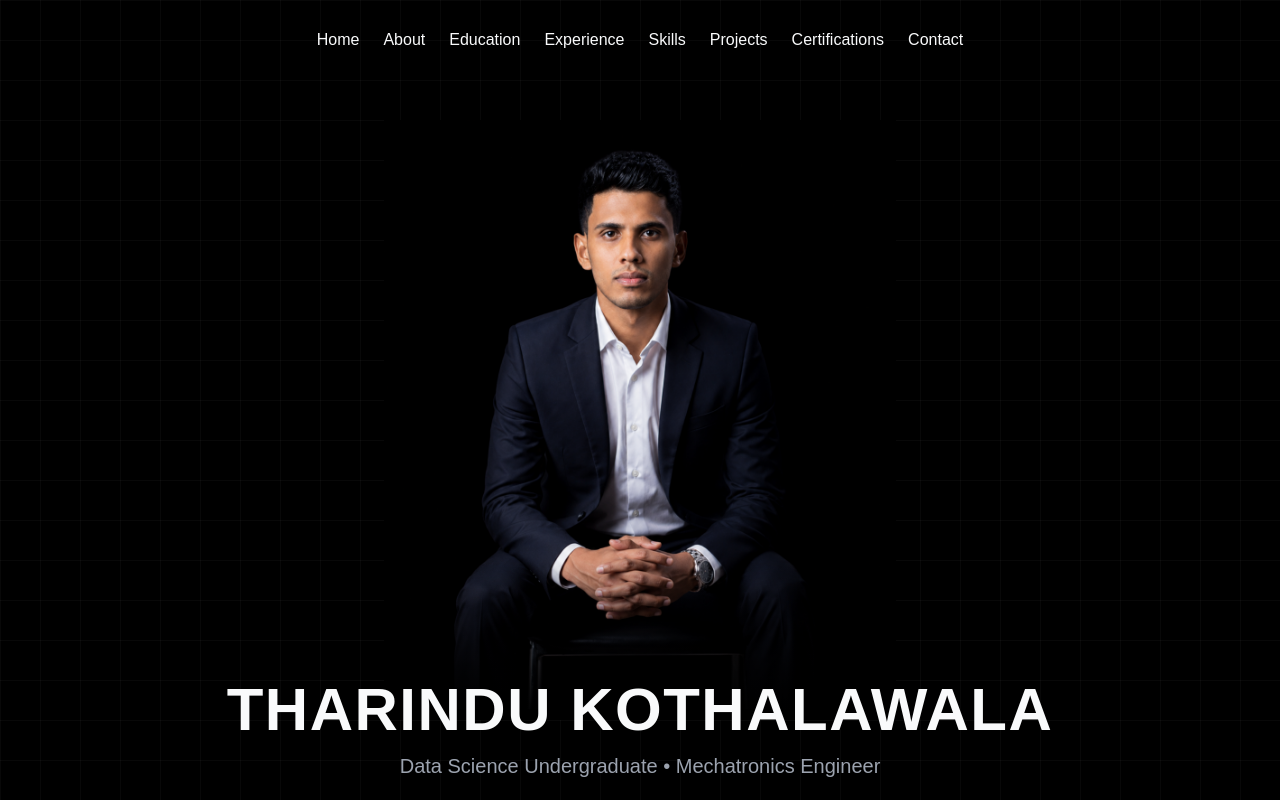
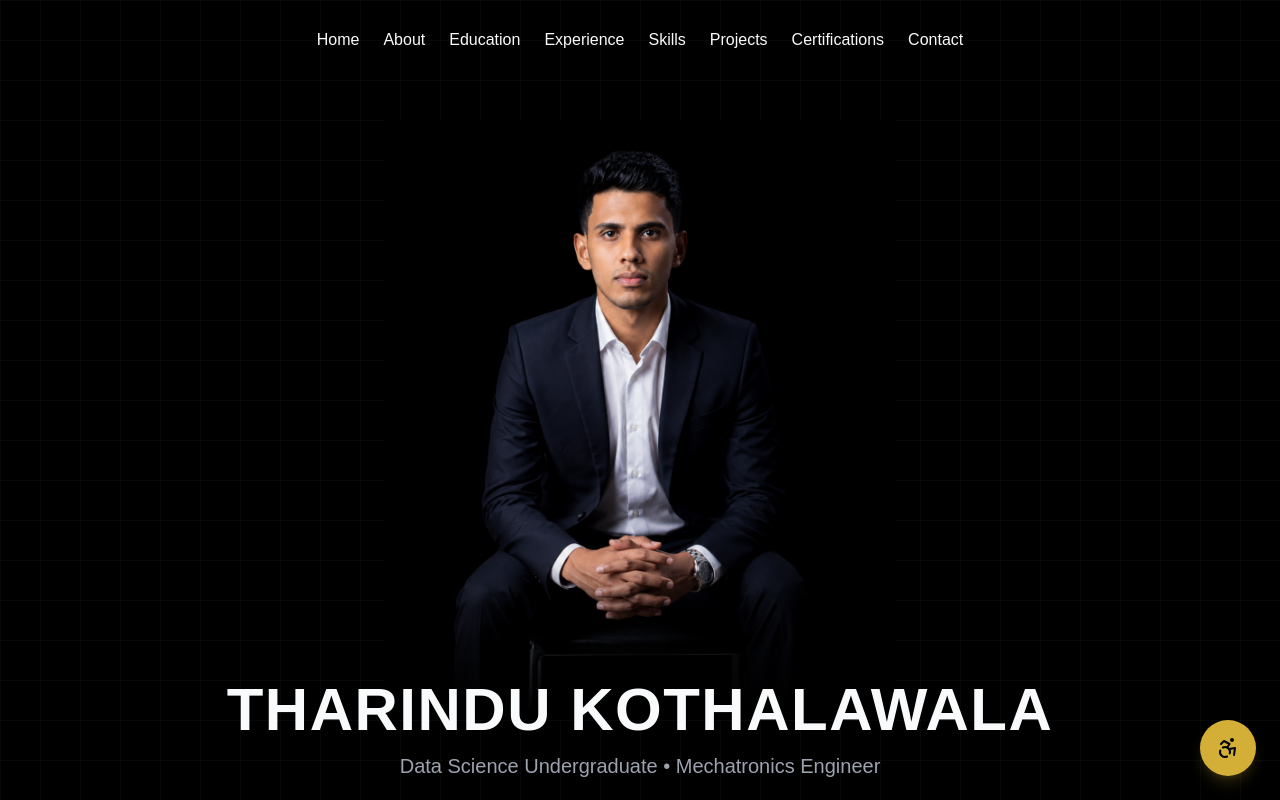
Before and after one commit to nvtharindukothalawala-tech/tharindu-portfolio, a Next.js app: page / in a window 1280 px wide. Shown: the top 800 px of the page. Built offline with nearby package versions, Linux system fonts and the light colour scheme.

Commit message:
Re-add accessibility widget to page

```diff
--- a/app/page.tsx
+++ b/app/page.tsx
@@ -9,7 +9,7 @@ import Projects from "@/components/sections/Projects";
 import Certifications from "@/components/sections/Certifications";
 import Leadership from "@/components/sections/Leadership";
 import Contact from "@/components/sections/Contact";
-
+import AccessibilityWidget from "@/components/ui/AccessibilityWidget";
 export default function Home() {
   return (
     <main className="bg-[#000000]">
@@ -24,6 +24,7 @@ export default function Home() {
       <Leadership />
       <Contact />
       <Footer />
+      <AccessibilityWidget />
     </main>
   );
 }
```
